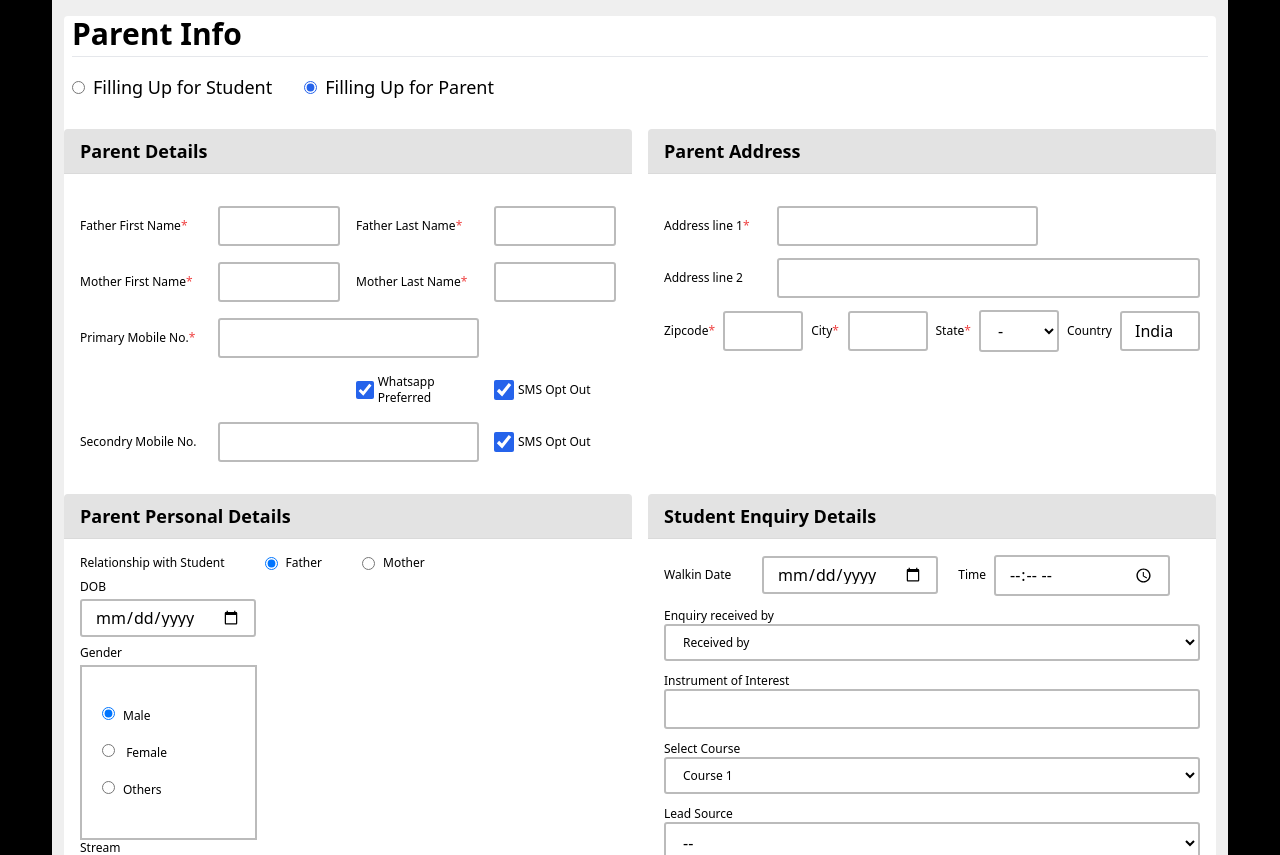
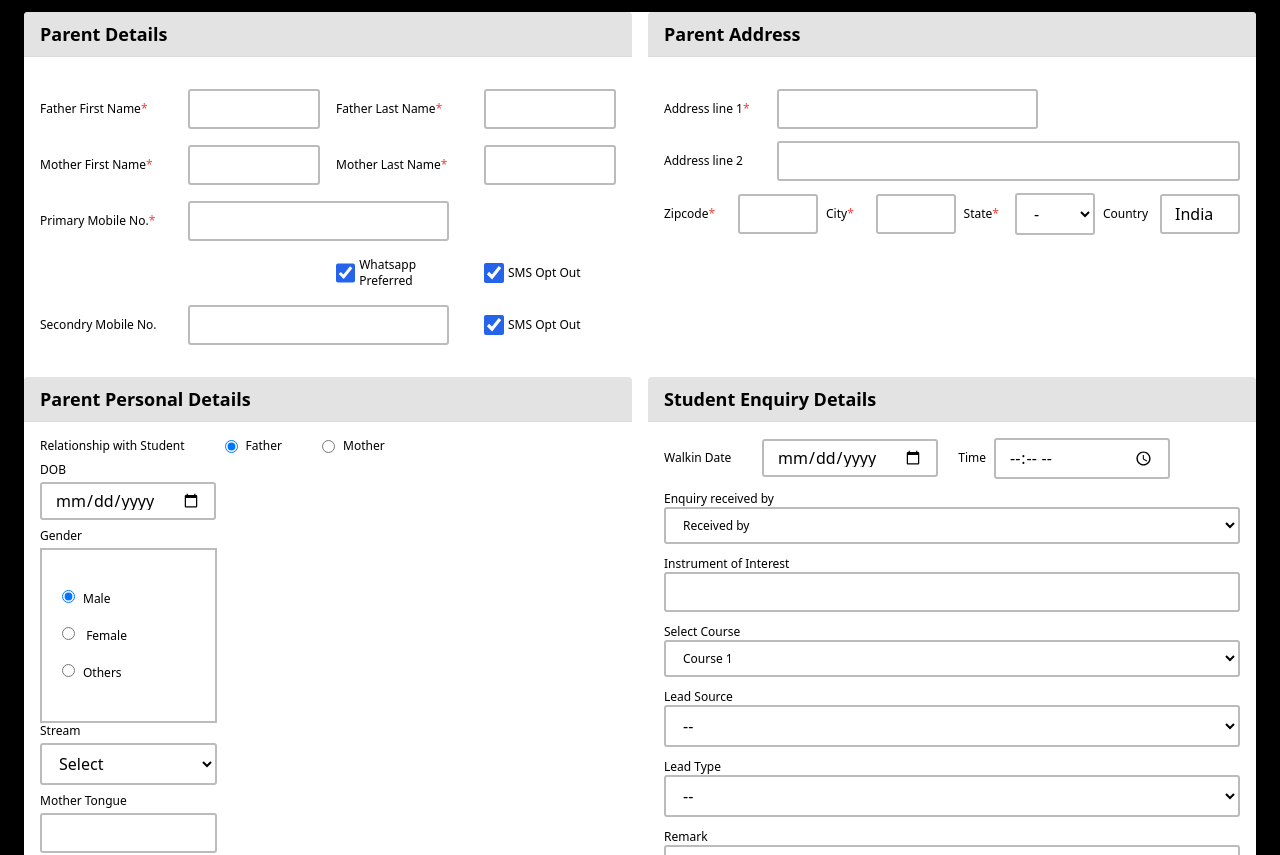
Before and after one commit to vipin143gusain/Octavium, a React (Vite) app: page /parent-info-form in a window 1280 px wide. Shown: the top 855 px of the page. Built offline with nearby package versions, Linux system fonts and the light colour scheme.

Commit message:
integrated delete api

```diff
--- a/src/components/Dashboard.jsx
+++ b/src/components/Dashboard.jsx
@@ -186,6 +186,38 @@ export default function Dashboard() {
    // Determine button enabled/disabled state
    const onlyOneSelected = selectedRows.length === 1;
    const multipleSelected = selectedRows.length > 1;
+
+   const handleDelete = async () => {
+      if (selectedRows.length === 0) return;
+
+      const confirmDelete = window.confirm(
+         `Are you sure you want to delete ${selectedRows.length} record(s)?`
+      );
+      if (!confirmDelete) return;
+
+      try {
+         for (const id of selectedRows) {
+            await fetch(`http://localhost:8000/api/users/${id}`, {
+               method: 'DELETE',
+               headers: {
+                  Accept: 'application/json',
+                  'Content-Type': 'application/json',
+               },
+            });
+         }
+
+         // ✅ Remove deleted users from state immediately (no re-fetch needed)
+         setStudentData((prev) =>
+            prev.filter((user) => !selectedRows.includes(user.hash_id))
+         );
+
+         setSelectedRows([]); // clear selection
+         alert('Selected record(s) deleted successfully.');
+      } catch (error) {
+         console.error('Error deleting user:', error);
+         alert('Failed to delete user(s). Please try again.');
+      }
+   };
 
    function renderSortIcon(key) {
       return (
@@ -384,12 +416,11 @@ export default function Dashboard() {
                                  Add New
                               </button>
                               <button
-                                 disabled={
-                                    selectedRows.length === 0 ? true : false
-                                 }
+                                 onClick={handleDelete}
+                                 disabled={selectedRows.length === 0}
                                  className={`px-6 py-1 rounded shadow text-sm ${
                                     selectedRows.length > 0
-                                       ? 'bg-[#f44336] text-white'
+                                       ? 'bg-[#f44336] text-white hover:bg-red-700'
                                        : 'bg-gray-100 text-gray-400 cursor-not-allowed'
                                  }`}>
                                  Delete
--- a/src/components/ParentInfoForm.jsx
+++ b/src/components/ParentInfoForm.jsx
@@ -157,38 +157,9 @@ export default function ParentInfoPageUI() {
 
    return (
       <form
-         className='bg-[#efefef] min-h-screen px-3 py-3 font-sans'
+         className=' min-h-screen px-6 py-3 font-sans'
          onSubmit={handleSubmit}>
-         <div className='max-w-6xl mx-auto bg-[#fff] rounded shadow-none'>
-            <div className='font-bold text-3xl mt-1 mb-1 ml-2'>Parent Info</div>
-            <div className='border-b mx-2' />
-
-            {/* Filling for Row */}
-            <div className='flex gap-8 ml-2 mt-4 mb-7'>
-               <label className='text-lg'>
-                  <input
-                     type='radio'
-                     name='fillingFor'
-                     value='student'
-                     checked={form.fillingFor === 'student'}
-                     onChange={handleChange}
-                     className='accent-gray-600 mr-2'
-                  />
-                  Filling Up for Student
-               </label>
-               <label className='text-lg'>
-                  <input
-                     type='radio'
-                     name='fillingFor'
-                     value='parent'
-                     checked={form.fillingFor === 'parent'}
-                     onChange={handleChange}
-                     className='accent-blue-600 mr-2'
-                  />
-                  Filling Up for Parent
-               </label>
-            </div>
-
+         <div className=' mx-auto bg-[#fff] rounded shadow-none'>
             {/* Top grid group */}
             <div className='grid grid-cols-2 gap-4 mb-4'>
                {/* Left: Parent Details */}
--- a/src/components/StudentInfoForm.jsx
+++ b/src/components/StudentInfoForm.jsx
@@ -3,11 +3,14 @@
 import React, { useEffect, useState } from 'react';
 import { useParams } from 'react-router-dom';
 import { useNavigate } from 'react-router-dom';
+import ParentInfoForm from './ParentInfoForm';
 
 export default function StudentInfoForm() {
    const { hashId } = useParams();
    const [student, setStudent] = useState(null);
    const [loading, setLoading] = useState(true);
+
+   const [fillingFor, setFillingFor] = useState('student');
 
    const navigate = useNavigate();
 
@@ -36,7 +39,7 @@ export default function StudentInfoForm() {
       return <div className='p-10 text-red-500'>User not found.</div>;
 
    return (
-      <div className='min-h-screen bg-gray-100'>
+      <div className='min-h-screen bg-gray-100 w-full'>
          <button
             className='bg-gray-300 text-black px-7 py-2 rounded font-semibold'
             onClick={() => navigate(-1)}>
@@ -51,21 +54,29 @@ export default function StudentInfoForm() {
                <input
                   type='radio'
                   name='fillingFor'
-                  defaultChecked
+                  value='student'
+                  checked={fillingFor === 'student'}
+                  onChange={(e) => setFillingFor(e.target.value)}
                   className='accent-blue-600'
                />
                Filling Up for Student
             </label>
+
             <label className='flex items-center gap-1'>
                <input
                   type='radio'
                   name='fillingFor'
+                  value='parent'
+                  checked={fillingFor === 'parent'}
+                  onChange={(e) => setFillingFor(e.target.value)}
                   className='accent-blue-600'
                />
                Filling Up for Parent
             </label>
          </div>
 
+         {fillingFor === 'student' && (
+            <>
                <div className='flex gap-4 px-6 pt-3 pb-4'>
                   {/* LEFT COLUMN */}
                   <div className='w-7/12 flex flex-col gap-4'>
@@ -109,7 +120,9 @@ export default function StudentInfoForm() {
                                  </div>
                               </div>
                               <div className='mt-3 flex gap-7 items-center'>
-                           <label className='text-xs font-medium'>Gender</label>
+                                 <label className='text-xs font-medium'>
+                                    Gender
+                                 </label>
                                  <div className='flex items-center space-x-4'>
                                     <label className='flex items-center gap-1'>
                                        <input
@@ -521,7 +534,9 @@ export default function StudentInfoForm() {
                               </label>
                               <select className='border rounded px-2 py-1 w-full'>
                                  <option
-                              value={student.enquiries?.[0]?.instruments || ''}
+                                    value={
+                                       student.enquiries?.[0]?.instruments || ''
+                                    }
                                     onChange={(e) =>
                                        setStudent({
                                           ...student,
@@ -688,6 +703,7 @@ export default function StudentInfoForm() {
                      </div>
                   </div>
                </div>
+
                {/* Bottom bar */}
                <div className='w-full flex justify-end px-10 py-4 bg-white border-t gap-3'>
                   <button className='bg-gray-300 text-black px-7 py-2 rounded font-semibold'>
@@ -697,6 +713,14 @@ export default function StudentInfoForm() {
                      Submit
                   </button>
                </div>
+            </>
+         )}
+
+         {fillingFor === 'parent' && (
+            <>
+               <ParentInfoForm />
+            </>
+         )}
       </div>
    );
 }
```
Lines whose indentation alone changed are shown as unchanged.
